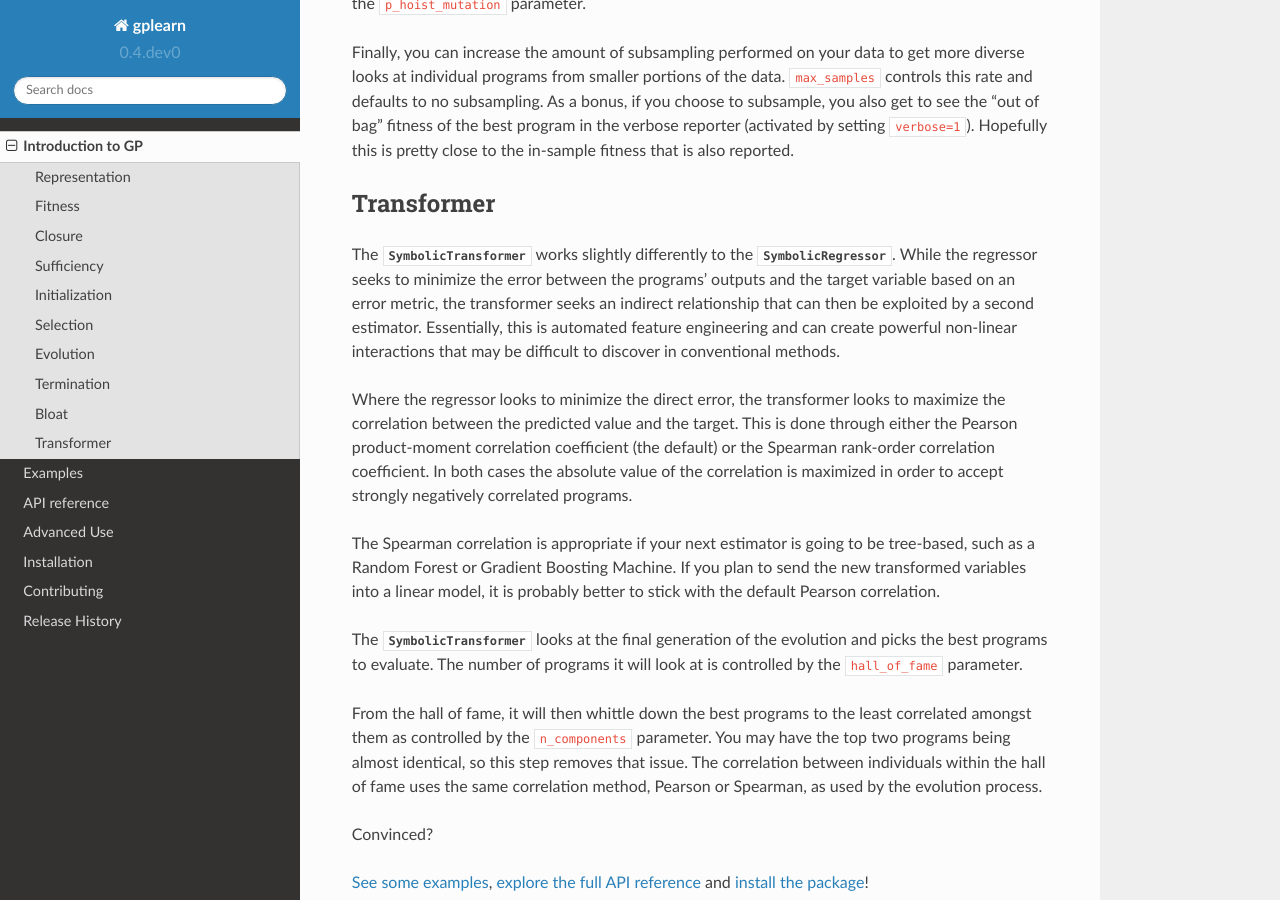
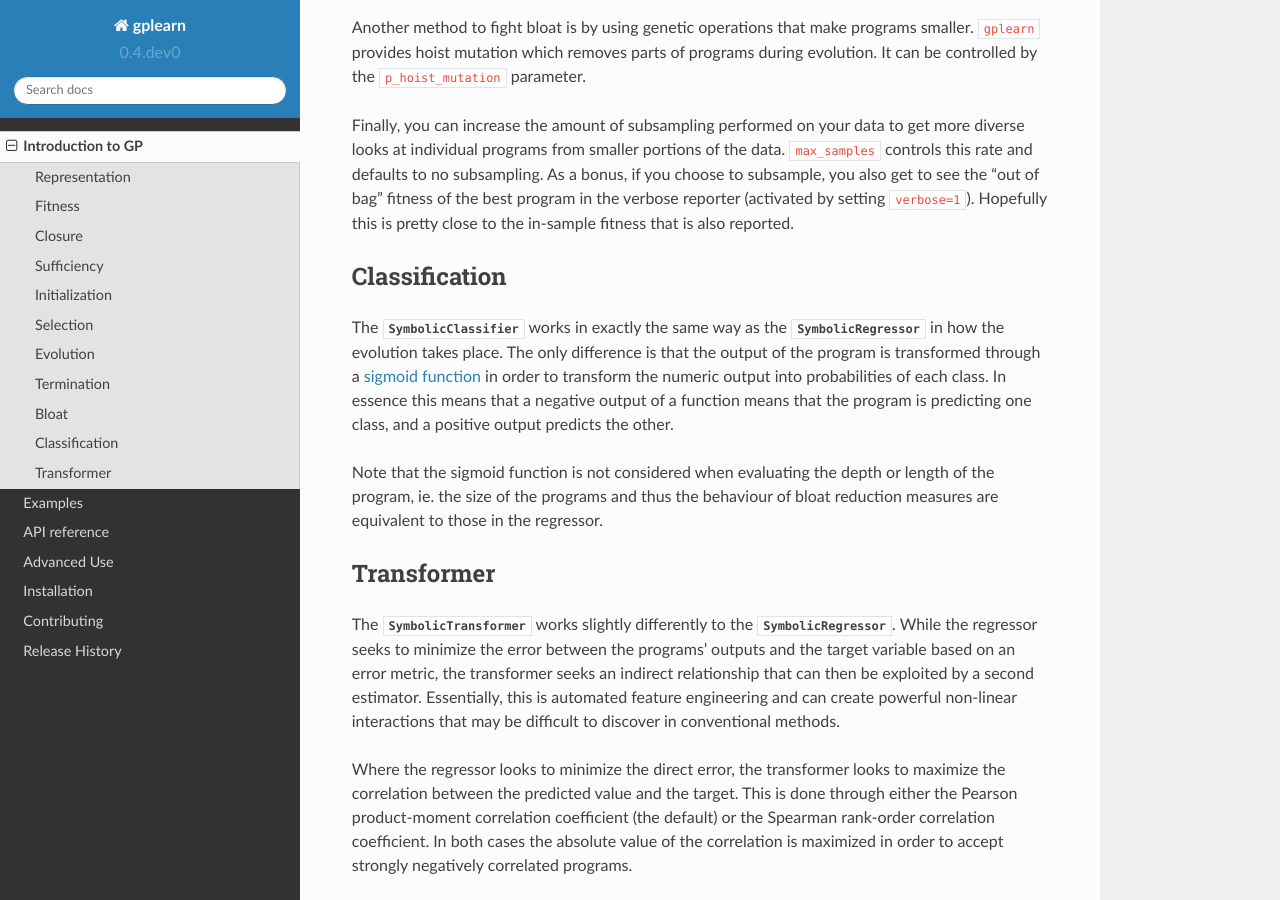
Before and after one commit to trevorstephens/gplearn, a Sphinx documentation site: the page built from doc/intro.rst, in a window 1280 px wide and 900 px high, scrolled down 10270 px. Built offline with Sphinx 7.4.7 and the Read the Docs theme 2.0.0, drawn with Linux system fonts in a browser that asks for light colours; some of the changed text lies outside the part shown.

Commit message:
update more docs

```diff
--- a/doc/intro.rst
+++ b/doc/intro.rst
@@ -207,6 +207,9 @@ These two correlation metrics are also supported by the
 target; they are better used as a value-added feature to a second-stage
 estimator. Both will equally prefer strongly positively or negatively
 correlated predictions.
+
+The :class:`SymbolicClassifier` currently uses the 'log loss' aka binary
+cross-entropy loss as its default metric to optimise.
 
 .. currentmodule:: gplearn
 
@@ -511,6 +514,23 @@ also reported.
 
 .. currentmodule:: gplearn.genetic
 
+.. _classification:
+
+Classification
+--------------
+
+The :class:`SymbolicClassifier` works in exactly the same way as the
+:class:`SymbolicRegressor` in how the evolution takes place. The only
+difference is that the output of the program is transformed through a
+`sigmoid function <https://en.wikipedia.org/wiki/Sigmoid_function>`_ in order
+to transform the numeric output into probabilities of each class. In essence
+this means that a negative output of a function means that the program is
+predicting one class, and a positive output predicts the other.
+
+Note that the sigmoid function is not considered when evaluating the depth or
+length of the program, ie. the size of the programs and thus the behaviour of
+bloat reduction measures are equivalent to those in the regressor.
+
 .. _transformer:
 
 Transformer
```
Also changed, not shown: doc/advanced.rst (+7 -7 lines), doc/examples.rst (+4 -4 lines), doc/index.rst (+5 -6 lines).
